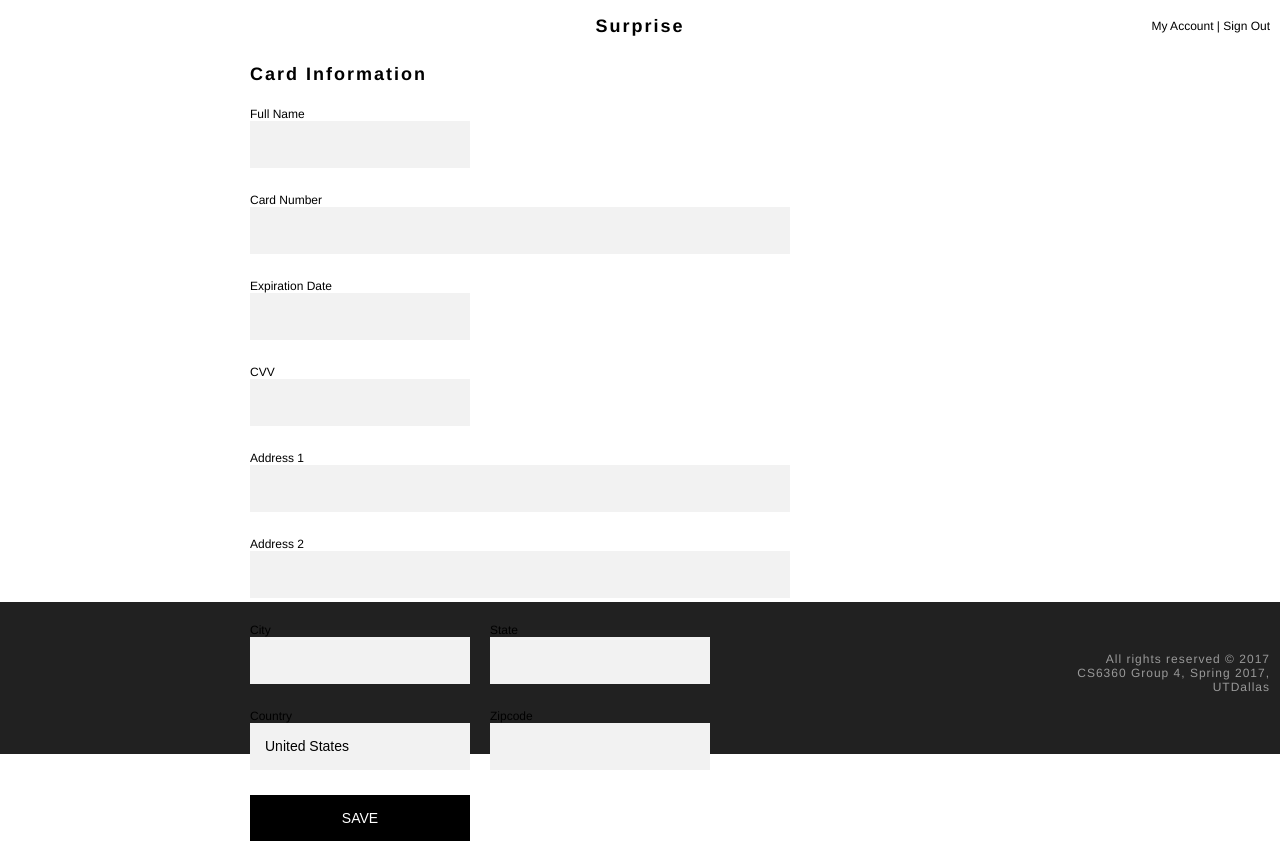
After one commit to ping1z/surprise, a Node server app: page /addCard in a window 1280 px wide. The commit adds this page. Run offline with Node 20, Linux system fonts and the light colour scheme; the visitor is signed in with stand-in values (Sample User, id 1); some libraries are stand-ins or nearby versions.

Commit message:
updated addCard

```diff
--- a/dao/cardDao.js
+++ b/dao/cardDao.js
@@ -20,42 +20,43 @@ CardDao.prototype.findByCustomerId = function(id,callback){
     });
 };
 CardDao.prototype.addCard = function(customerId,name,cardNumber,line1,line2,city,state,country,zipcode,expirationDate,cvv,callback){
-    var sql="INSERT INTO surprise.Address (customerId,name,cardNumber,line1,line2,city,state,country,zipcode,expirationDate,cvv,isDefault)"
+    var sql="INSERT INTO surprise.Card (customerId,name,cardNumber,line1,line2,city,state,country,zipcode,expirationDate,cvv,isDefault)"
           +" VALUES ( ?, ?, ?, ?, ?, ?, ?,?,?,?,?,0)";
     var values=[customerId,name,cardNumber,line1,line2,city,state,country,zipcode,expirationDate,cvv];
     var _=this;
     _.execute(sql,values,function(error, res){
-        console.log("addAddresse",error,res);
+        console.log("addCard",error,res);
         callback && callback(error, res);
     });
 };
 
-CardDao.prototype.updateAddress = function(id,name,cardNumber,line1,line2,city,state,country,zipcode,expirationDate,cvv,callback){
-   var sql="UPDATE Address SET name=?, cardNumber=?, line1=?, line2=?, city=?, state=?, country=?, zipcode=?, expirationDate=?, cvv=?"
+CardDao.prototype.updateCard = function(id,name,cardNumber,line1,line2,city,state,country,zipcode,expirationDate,cvv,callback){
+   var sql="UPDATE Card SET name=?, cardNumber=?, line1=?, line2=?, city=?, state=?, country=?, zipcode=?, expirationDate=?, cvv=?"
           +" WHERE id=?";
     var values=[name,cardNumber,line1,line2,city,state,country,zipcode,expirationDate,cvv,id];
     var _=this;
     _.execute(sql,values,function(error, res){
-        console.log("updateAddress",error,res);
+        console.log("updateCard",error,res);
         callback && callback(error, res);
     });
 };
-CardDao.prototype.deleteAddress = function(id,customerId,callback){
-   var sql="DELETE FROM Address WHERE id=? AND customerId=? AND isDefault=0";
+
+CardDao.prototype.deleteCard = function(id,customerId,callback){
+   var sql="DELETE FROM Card WHERE id=? AND customerId=? AND isDefault=0";
     var values=[id,customerId];
     var _=this;
     _.execute(sql,values,function(error, res){
-        console.log("deleteAddress",error,res);
+        console.log("deleteCard",error,res);
         callback && callback(error, res);
     });
 };
 CardDao.prototype.setAsDefault = function(id,customerId,callback){
-    var sql="UPDATE Address SET isDefault=0"
+    var sql="UPDATE Card SET isDefault=0"
           +" WHERE customerId=? AND isDefault=1";
     var values=[customerId];
     var _=this;
     _.execute(sql,values,function(error, res){
-        sql="UPDATE Address SET isDefault=1"
+        sql="UPDATE Card SET isDefault=1"
           +" WHERE id=? AND customerId=? AND isDefault=0" ;
         values=[id, customerId];
          _.execute(sql,values,function(e, r){
@@ -63,4 +64,16 @@ CardDao.prototype.setAsDefault = function(id,customerId,callback){
         });
     });
 };
+
+CardDao.prototype.listCard = function(id){
+   var sql="SELECT * FROM surprise.card"
+          +" WHERE id=?";
+    var values=[id];
+    var _=this;
+    _.execute(sql,values,function(error, res){
+        console.log("listCard",error,res);
+        callback && callback(error, res);
+    });
+};
+
 exports = module.exports = CardDao;
--- a/public/css/main.css
+++ b/public/css/main.css
@@ -158,6 +158,18 @@ a{color: inherit;text-decoration: inherit;cursor: inheri;cursor: pointer;}
 .account-manage-item:hover{
     background:#000;
     color:#fff
+}
+
+.account-manage-title{
+    text-align: center;
+    padding: 20px;
+}
+
+.account-manage-div {
+    margin: auto;
+    width: 50%;
+    border: 1px solid #999999;
+    padding: 10px;
 }
 
 .form-login{
--- a/router.js
+++ b/router.js
@@ -99,6 +99,7 @@ router.get('/listAddress',auth.ensureLoggedIn(),
 
 router.get('/addAddress',auth.ensureLoggedIn(),
   function(req, res){
+    // jade syntax
     res.render("address",{address:{id:"add",customerId:req.user.id}});
 });
 
@@ -154,22 +155,24 @@ router.get('/deleteAddress',auth.ensureLoggedIn(),
 });
 
 
-router.get('/payment',auth.ensureLoggedIn(),
+router.get('/listCard',auth.ensureLoggedIn(),
   function(req, res){
-    res.render("payment",{profile:req.user});
+    var id = parseInt(req.query.id);
+    address.deleteAddress(id,function(e,r){
+          res.redirect('listCard');
+    });
 });
 
-router.get('/saveCard',auth.ensureLoggedIn(),
+router.get('/addCard',auth.ensureLoggedIn(),
   function(req, res){
-    res.render("payment",{profile:req.user});
+    res.render("addCard",{card:{id:"add",customerId:req.user.id}});
 });
-
 
 router.post('/saveCard',auth.ensureLoggedIn(),
   function(req, res){
     var customerId = parseInt(req.body.customerId);
     if(customerId!=req.user.id){
-      res.redirect('listCard');
+      res.redirect('/addCard');
     }
     var id = req.body.id;
     var name = req.body.name;
@@ -184,11 +187,11 @@ router.post('/saveCard',auth.ensureLoggedIn(),
     var cvv = req.body.cvv;
     if(!id||id=="add"){
        address.addCard(customerId,name,cardNumber,line1,line2,city,state,country,zipcode,expirationDate,cvv,function(e,r){
-          res.redirect('listCard');
+          res.redirect('/listCard');
       });
     }else{
        address.updateCard(id,name,cardNumber,line1,line2,city,state,country,zipcode,expirationDate,cvv,function(e,r){
-          res.redirect('listCard');
+          res.redirect('/listCard');
       });
     }
 });
--- /dev/null
+++ b/views/addCard.ejs
@@ -0,0 +1,127 @@
+<!DOCTYPE html>
+<html>
+    <%- include('global/_head', {title:"Welecom to Surprise!"}); %>
+    <body>
+        <header class="top-banner">
+            <div class="top-banner-title"><a href="/">Surprise</a></div>
+            <ul class="top-login-group">
+                <li><a href="/myAccount">My Account</a></li>
+                <li>|</li>
+                <li><a href="/logout">Sign Out</a></li>
+            </ul>
+        </header>
+        <section class="main-content">
+            <div class="main-content-box">
+                <div class="gform-wrapper">
+
+                    <form action="/addCard" method="post">
+                        <div class="gform-row">
+                            <div class="gform-col-12">
+                                <div class="gform-title">Card Information</div>
+                            </div>
+                        </div>
+                        <input type="hidden" name="id" value=<%= card.id %>>
+                        <input type="hidden" name="customerId" value=<%= card.customerId %>>
+                        <div class="gform-row">
+                            <div class="gform-col-4">
+                                <div class="gform-input-group">
+                                    <label for="name">Full Name</label>
+                                    <input type="text" name="name" value=<%= card.name %>>
+                                </div>
+                            </div>
+                        </div>
+                        <div class="gform-row">
+                            <div class="gform-col-8">
+                                <div class="gform-input-group">
+                                    <label for="cardNumber">Card Number</label>
+                                    <input type="text" name="cardNumber" value=<%= card.cardNumber %>>
+                                </div>
+                            </div>
+                        </div>
+                        <div class="gform-row">
+                            <div class="gform-col-4">
+                                <div class="gform-input-group">
+                                    <label for="name">Expiration Date</label>
+                                    <input type="text" name="expirationDate" value=<%= card.expirationDate %>>
+                                </div>
+                            </div>
+                        </div>
+                        <div class="gform-row">
+                            <div class="gform-col-4">
+                                <div class="gform-input-group">
+                                    <label for="name">CVV</label>
+                                    <input type="text" name="cvv" value=<%= card.cvv %>>
+                                </div>
+                            </div>
+                        </div>
+                        <div class="gform-row">
+                            <div class="gform-col-8">
+                                <div class="gform-input-group">
+                                    <label for="line1">Address 1</label>
+                                    <input type="text" name="line1" value=<%= card.line1 %>>
+                                </div>
+                            </div>
+                        </div>
+                        <div class="gform-row">
+                            <div class="gform-col-8">
+                                <div class="gform-input-group">
+                                    <label for="line2">Address 2</label>
+                                    <input type="text" name="line2" value=<%= card.line2 %>>
+                                </div>
+                            </div>
+                        </div>
+                        <div class="gform-row">
+                            <div class="gform-col-4">
+                                <div class="gform-input-group">
+                                    <label for="city">City</label>
+                                    <input type="text" name="city" value=<%= card.city %>>
+                                </div>
+                            </div>
+                            <div class="gform-col-4">
+                                <div class="gform-input-group">
+                                    <label for="state">State</label>
+                                    <input type="text" name="state" value=<%= card.state %>>
+                                </div>
+                            </div>
+                        </div>
+                        <div class="gform-row">
+                            <div class="gform-col-4">
+                                <div class="gform-input-group">
+                                    <label for="country">Country</label>
+                                    <input type="text" name="country" readonly value="United States">
+                                </div>
+                            </div>
+                            <div class="gform-col-4">
+                                <div class="gform-input-group">
+                                    <label for="zipcode">Zipcode</label>
+                                    <input type="text" name="zipcode" value=<%= card.zipcode %>>
+                                </div>
+                            </div>
+                        </div>
+                        <div class="gform-row">
+                            <div class="gform-col-4">
+                                <button>Save</button>
+                            </div>
+                        </div>
+                    </form>
+                </div>
+            </div>
+        </section>
+        <footer class="site-footer">
+            <ul class="site-footer-content">
+                <li>All rights reserved © 2017</li>
+                <li>CS6360 Group 4, Spring 2017, UTDallas</li>
+            </ul>
+        </footer>
+        <script type="text/javascript">
+            $("#enableEdit").on("click",function(event){
+                event.preventDefault();
+                $(".form-profile input[type=text]").attr("readonly",false);
+                $("#enableEdit").hide();
+                $("#submit").show();
+                $(".form-profile input[type=text]").first().focus();
+                $(".form-profile").addClass("editing");
+            });
+    </script>
+    </body>
+</html>
```
Also changed, not shown: views/myAccount.ejs (+5 -5 lines).
